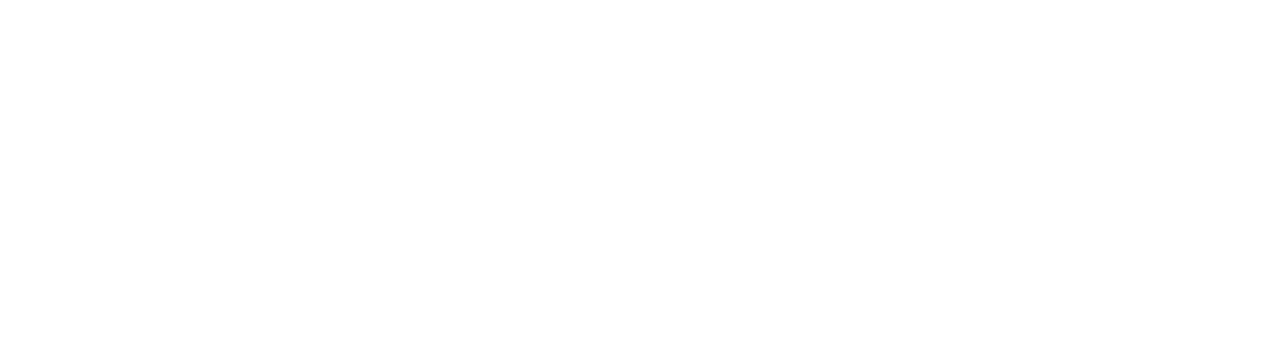
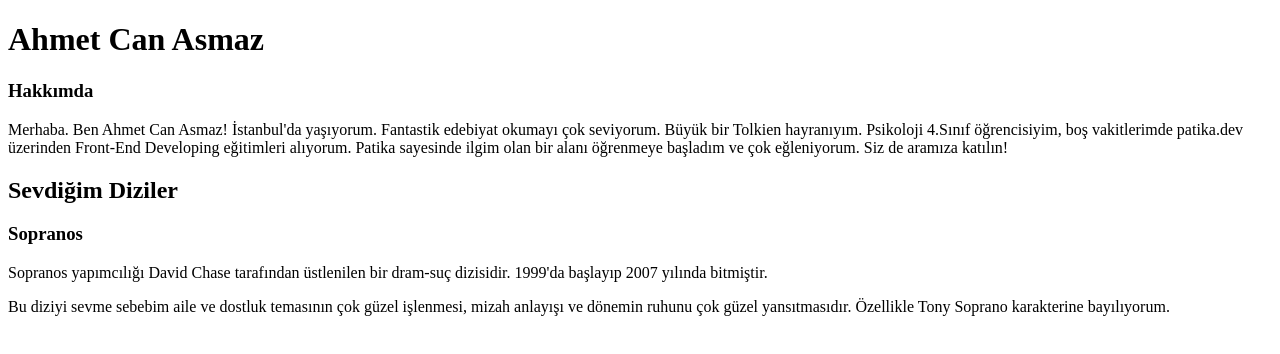
Before and after one commit to Acanasmaz/Ahmet-Can-Asmaz, a plain HTML site: page index.html in a window 1280 px wide. Drawn offline with Linux system fonts and the light colour scheme.

Commit message:
Github check commiti

```diff
--- a/index.html
+++ b/index.html
@@ -7,7 +7,12 @@
     <title>Document</title>
 </head>
 <body>
-    <h1> </h1>
-
+    <h1>Ahmet Can Asmaz</h1>
+    <h3>Hakkımda</h3>
+    <p>Merhaba. Ben Ahmet Can Asmaz! İstanbul'da yaşıyorum. Fantastik edebiyat okumayı çok seviyorum. Büyük bir Tolkien hayranıyım. Psikoloji 4.Sınıf öğrencisiyim, boş vakitlerimde patika.dev üzerinden Front-End Developing eğitimleri alıyorum. Patika sayesinde ilgim olan bir alanı öğrenmeye başladım ve çok eğleniyorum. Siz de aramıza katılın!</p>
+<h2>Sevdiğim Diziler</h2>
+<h3>Sopranos</h3>
+<p>Sopranos yapımcılığı David Chase tarafından üstlenilen bir dram-suç dizisidir. 1999'da başlayıp 2007 yılında bitmiştir. </p>
+<p>Bu diziyi sevme sebebim aile ve dostluk temasının çok güzel işlenmesi, mizah anlayışı ve dönemin ruhunu çok güzel yansıtmasıdır. Özellikle Tony Soprano karakterine bayılıyorum.</p>
 </body>
 </html>
```
